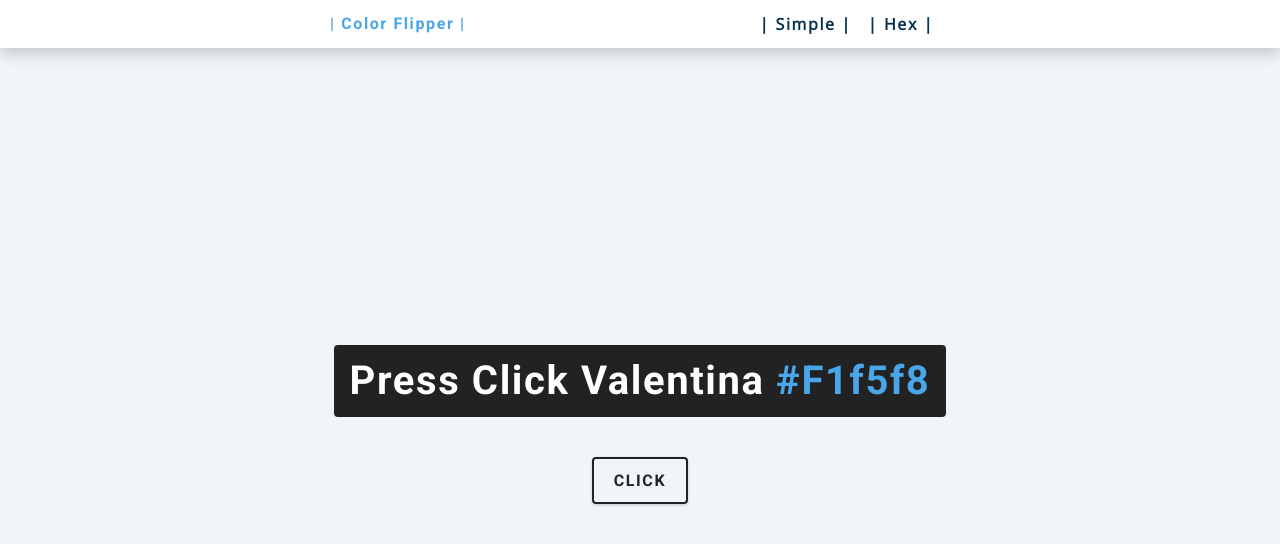
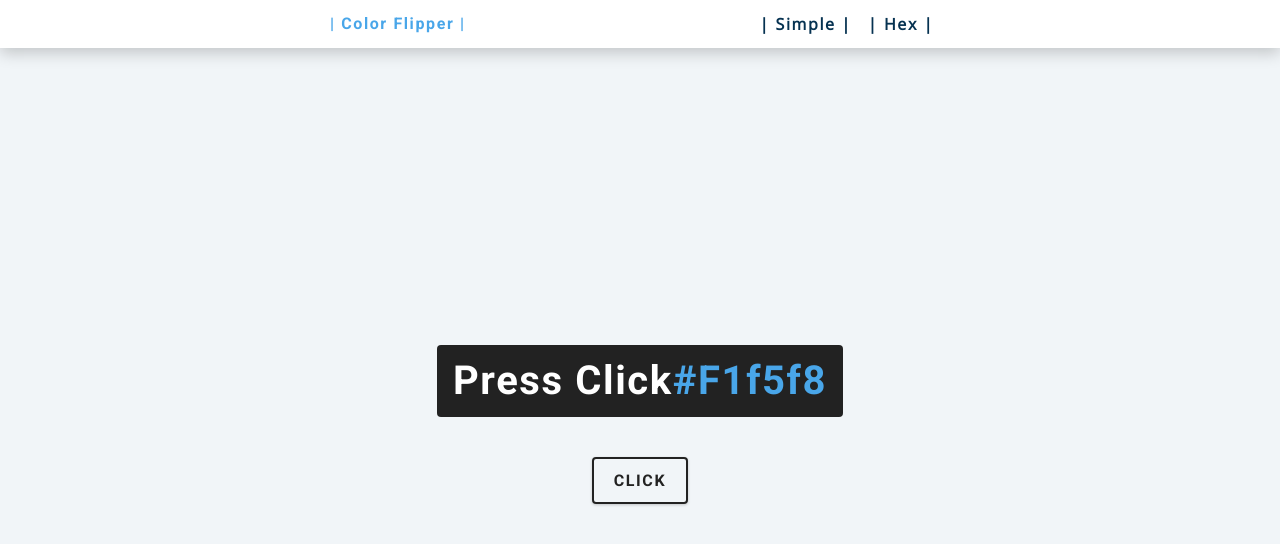
Before and after one commit to lilianaplaton/Color-Flipper, a plain HTML site: page index.html in a window 1280 px wide. Drawn offline with nearby package versions, Linux system fonts and the light colour scheme.

Commit message:
Update index.html

```diff
--- a/index.html
+++ b/index.html
@@ -22,7 +22,7 @@
     </nav>
     <main>
         <div class="container">
-            <h2>Press click Valentina <span class="color">#f1f5f8</span></h2>
+            <h2>Press click<span class="color">#f1f5f8</span></h2>
             <button class="btn btn-hero" id="btn">CLICK </button>
         </div>
     </main>
```
